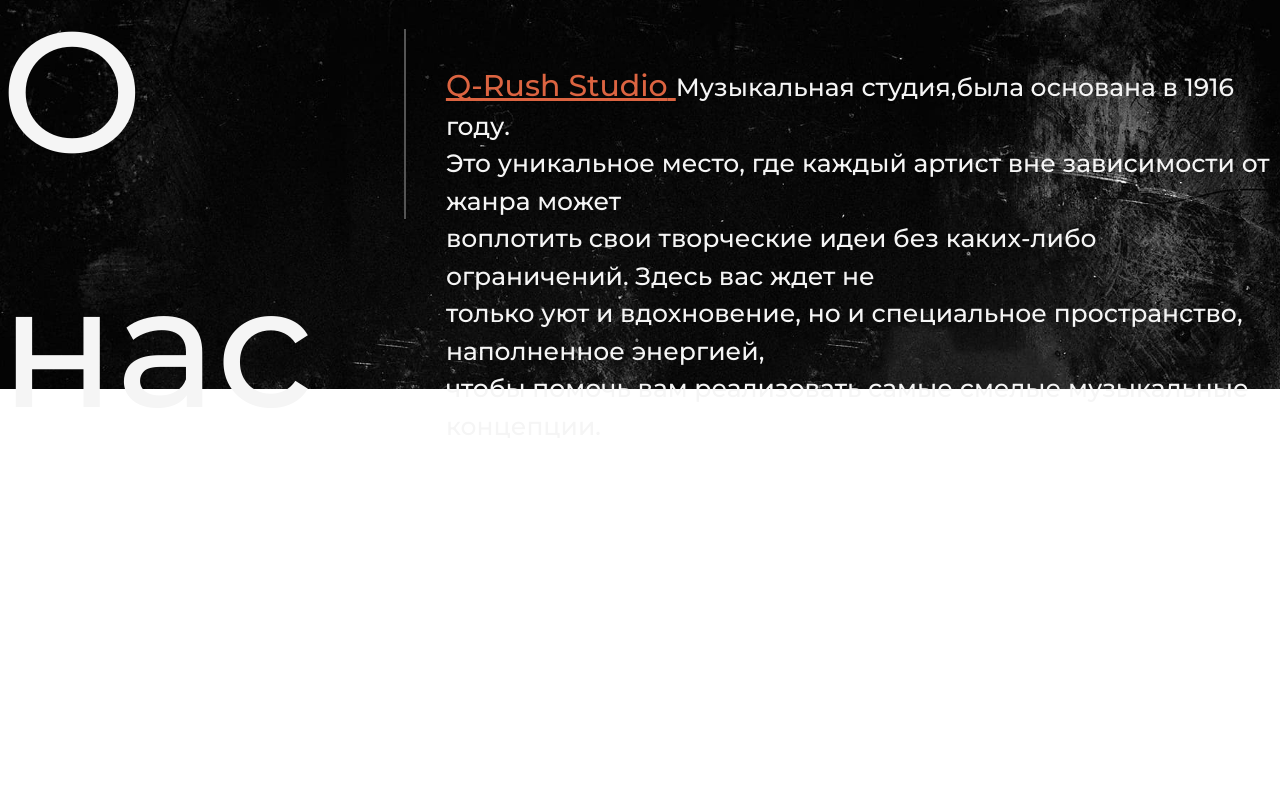
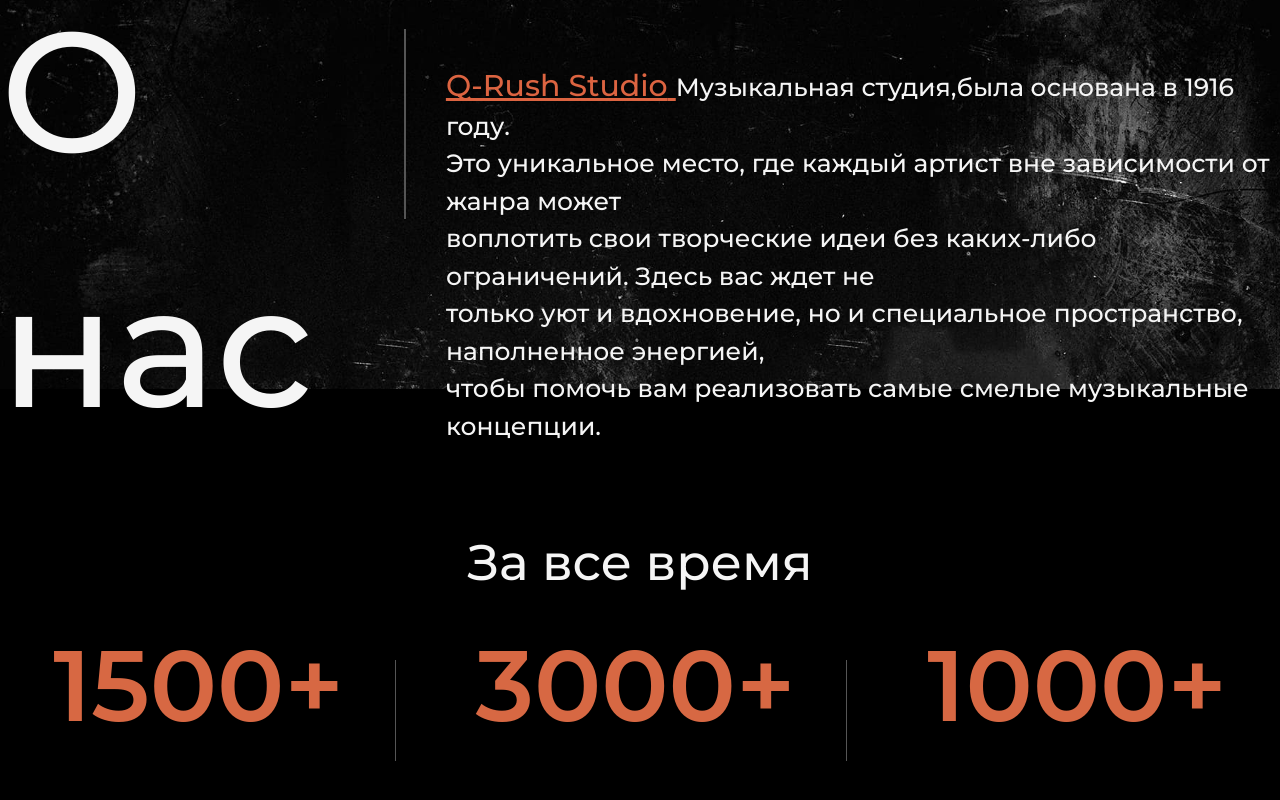
Before and after one commit to bidloMenetill/review, a React (Vite) app: page / in a window 1280 px wide. Shown: the part 1330-2130 px from the top of the page. Before the commit the page ends 1904 px from the top, so only its background shows below. Built offline with nearby package versions, Linux system fonts and the light colour scheme.

Commit message:
digital_information_main_page

```diff
--- a/src/app/App.jsx
+++ b/src/app/App.jsx
@@ -1,7 +1,5 @@
-import { useState } from "react";
 import "./App.css";
 import MainPage from "../pages/mainPage/MainPage";
-import { Route, Routes } from "react-router-dom";
 
 function App() {
   return (
--- a/src/features/ChangeBgIntroduction.jsx
+++ b/src/features/ChangeBgIntroduction.jsx
@@ -1,4 +1,4 @@
-import React, { useEffect, useMemo, useState } from "react";
+import { useEffect, useMemo, useState } from "react";
 import soundFrame from "../shared/img/soundFrame.png";
 import line from "../shared/img/line_in_main.svg";
 import whiteLine from "../shared/img/white_line.svg";
--- a/src/pages/mainPage/MainPage.jsx
+++ b/src/pages/mainPage/MainPage.jsx
@@ -1,7 +1,7 @@
-import React from "react";
 import Header from "../../widgets/Header";
 import IntroductionSection from "../../widgets/mainPage/IntroductionSection";
 import AboutUsSection from "../../widgets/mainPage/AboutUsSection";
+import DigitalInformationSection from "../../widgets/mainPage/DigitalInformationSection";
 
 function MainPage() {
   return (
@@ -9,6 +9,7 @@
       <Header />
       <IntroductionSection />
       <AboutUsSection />
+      <DigitalInformationSection />
     </>
   );
 }
--- a/src/widgets/Header.jsx
+++ b/src/widgets/Header.jsx
@@ -1,35 +1,47 @@
-import React from 'react'
-import logo from '../shared/img/rush.png'
-import Button from '../shared/ui/button/Button'
-
+import logo from "../shared/img/rush.png";
+import Button from "../shared/ui/button/Button";
 
 function Header() {
   return (
+    <header className="bg-gray-700 w-[100vw] h-[100px] bg-opacity-50 flex justify-center">
+      <nav className=" w-[1720px]  flex justify-between items-center">
+        <img src={logo} alt="Q-RUSH logo" />
 
-        <header  className='bg-gray-700 w-[100vw] h-[100px] bg-opacity-50 flex justify-center'>
-            <nav className=' w-[1720px]  flex justify-between items-center'>
-                <img src={logo} alt='Q-RUSH logo' />
-
-                <ul className=' flex justify-evenly items-center  text-gray-100 gap-[25px] font-montserrat font-[50px] text-[20px] leading-normal '>
-                  <li><a href="">О нас</a></li>
-                  <li><a href="">Услуги</a></li>
-                  <li><a href="">Нам доверяют</a></li>
-                  <li><a href="">Галерея</a></li>
-                  <li><a href="">Контакты</a></li>
+        <ul className=" flex justify-evenly items-center  text-gray-100 gap-[25px] font-montserrat font-[50px] text-[20px] leading-normal ">
+          <li>
+            <a href="">О нас</a>
+          </li>
+          <li>
+            <a href="">Услуги</a>
+          </li>
+          <li>
+            <a href="">Нам доверяют</a>
+          </li>
+          <li>
+            <a href="">Галерея</a>
+          </li>
+          <li>
+            <a href="">Контакты</a>
+          </li>
         </ul>
 
-            <div className='flex items-center justify-aroundfont-montserrat text-[23px] leading-normal'>
-              <div  className='flex gap-[16px] mr-[50px]  text-gray-500 '>
-                <button className=' focus:text-gray-100 hover:text-orange-500'>RU</button>
-                <button  className=' focus:text-gray-100 hover:text-orange-500'>EN</button>
-                <button  className=' focus:text-gray-100 hover:text-orange-500'>KG</button>
+        <div className="flex items-center justify-aroundfont-montserrat text-[23px] leading-normal">
+          <div className="flex gap-[16px] mr-[50px]  text-gray-500 ">
+            <button className=" focus:text-gray-100 hover:text-orange-500">
+              RU
+            </button>
+            <button className=" focus:text-gray-100 hover:text-orange-500">
+              EN
+            </button>
+            <button className=" focus:text-gray-100 hover:text-orange-500">
+              KG
+            </button>
           </div>
           <Button txt="связаться" />
         </div>
       </nav>
     </header>
-
-  )
+  );
 }
 
-export default Header
+export default Header;
--- a/src/widgets/mainPage/AboutUsSection.jsx
+++ b/src/widgets/mainPage/AboutUsSection.jsx
@@ -1,4 +1,3 @@
-import React from "react";
 import bgAboutUs from "../../shared/img/about_us_main_page_bg.jpg";
 const AboutUsSection = () => {
   return (
--- /dev/null
+++ b/src/widgets/mainPage/DigitalInformationSection.jsx
@@ -0,0 +1,32 @@
+const DigitalInformationSection = () => {
+  return (
+    <section className="bg-[#000000] h-[508px] flex justify-center items-center">
+      <section className="container mx-auto items-center align-middle  ">
+        <h4 className="font-medium text-[50px] text-center text-[#f5f5f5] ">
+          За все время
+        </h4>
+        <div className="flex justify-center  mt-[60px]">
+          <div className="flex  ">
+            <h5 className="font-semibold flex text-[100px] leading-[50%]  text-[#d76843]">
+              1500+
+            </h5>
+            <div className="ml-[51px] w-[1px] h-[101px] bg-[#555555]"></div>
+          </div>
+          <div className="flex  ml-[80px]">
+            <h5 className="font-semibold text-[100px] leading-[50%]  text-[#d76843]">
+              3000+
+            </h5>
+            <div className="ml-[51px] w-[1px] h-[101px] bg-[#555555]"></div>
+          </div>
+          <div className="flex ml-[80px]">
+            <h5 className="font-semibold text-[100px] leading-[50%]  text-[#d76843]">
+              1000+
+            </h5>
+          </div>
+        </div>
+      </section>
+    </section>
+  );
+};
+
+export default DigitalInformationSection;
--- a/src/widgets/mainPage/IntroductionSection.jsx
+++ b/src/widgets/mainPage/IntroductionSection.jsx
@@ -1,5 +1,3 @@
-import React from "react";
-
 import ChangeBgIntroduction from "../../features/ChangeBgIntroduction";
 const IntroductionSection = () => {
   return (
```
Also changed, not shown: src/shared/ui/button/Button.jsx (+8 -7 lines), src/widgets/Footer.jsx (+2 -8 lines). Lines whose indentation alone changed are shown as unchanged.
